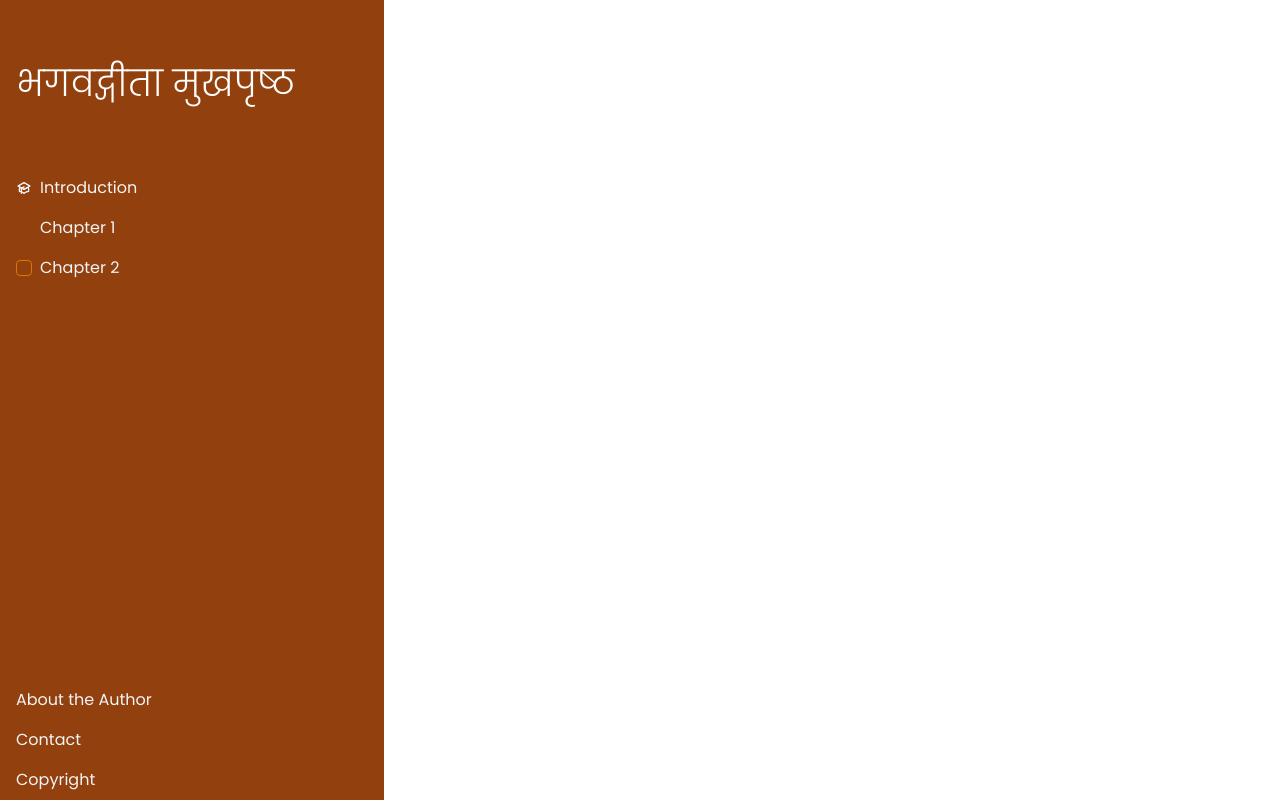
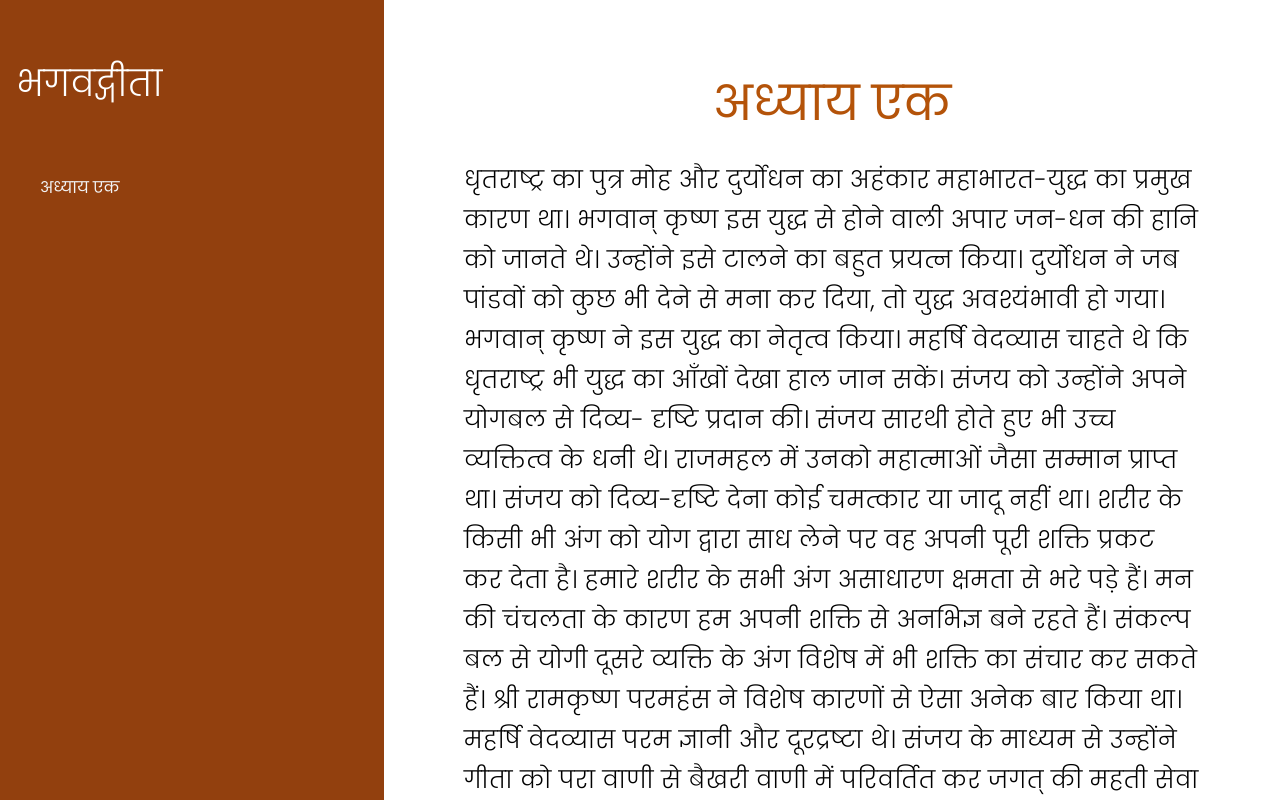
Before and after one commit to sarlahooda/sarlahooda.github.io, a Nuxt app: page /chapter/1 in a window 1280 px wide. Shown: the top 800 px of the page. Built offline with nearby package versions, Linux system fonts and the light colour scheme.

Commit message:
first content

```diff
--- a/layouts/default.vue
+++ b/layouts/default.vue
@@ -12,7 +12,7 @@
           href="#"
           class="block p-4 text-white font-bold whitespace-nowrap truncate"
         >
-          भगवद्गीता मुखपृष्ठ
+          भगवद्गीता
         </a>
 
         <label
@@ -96,12 +96,12 @@
           >
 
             <span class="text-4xl font-light whitespace-nowrap truncate py-10"
-              >भगवद्गीता मुखपृष्ठ</span
+              >भगवद्गीता</span
             >
           </a>
 
           <nav data-dev-hint="main navigation">
-            <a
+            <!-- <a
               href="#"
               class="
                 flex
@@ -134,9 +134,9 @@
                 />
               </svg>
               <span>Introduction</span>
-            </a>
+            </a> -->
             <a
-              href="/about"
+              href="/chapter/1"
               class="
                 flex
                 items-center
@@ -149,9 +149,9 @@
                 hover:text-white
               "
             >
-              <span class="ml-6">Chapter 1</span>
+              <span class="ml-6">अध्याय एक</span>
             </a>
-            <a
+            <!-- <a
               href="#"
               class="
                 flex
@@ -179,7 +179,7 @@
                 "
               ></span>
               <span>Chapter 2</span>
-            </a>
+            </a> -->
           </nav>
         </div>
 
--- /dev/null
+++ b/pages/chapter/1/index.vue
@@ -0,0 +1,61 @@
+<template>
+<div class="container mx-auto p-20 ">
+  <h1 class="text-5xl text-center pb-8 text-yellow-700">अध्याय एक</h1>
+  <p class="text-2xl leading-10 font-light tracking-wide">
+   धृतराष्ट्र का पुत्र मोह और दुर्योधन का अहंकार महाभारत-युद्ध का प्रमुख कारण था। भगवान्
+कृष्ण इस युद्ध से होने वाली अपार जन-धन की हानि को जानते थे। उन्होंने इसे टालने का
+बहुत प्रयत्न किया। दुर्योधन ने जब पांडवों को कुछ भी देने से मना कर दिया, तो युद्ध
+अवश्यंभावी हो गया। भगवान् कृष्ण ने इस युद्ध का नेतृत्व किया। महर्षि वेदव्यास चाहते थे
+कि धृतराष्ट्र भी युद्ध का आँखों देखा हाल जान सकें। संजय को उन्होंने अपने योगबल से दिव्य-
+दृष्टि प्रदान की। संजय सारथी होते हुए भी उच्च व्यक्तित्व के धनी थे। राजमहल में उनको
+महात्माओं जैसा सम्मान प्राप्त था। संजय को दिव्य-दृष्टि देना कोई चमत्कार या जादू नहीं था।
+शरीर के किसी भी अंग को योग द्वारा साध लेने पर वह अपनी पूरी शक्ति प्रकट कर देता है।
+हमारे शरीर के सभी अंग असाधारण क्षमता से भरे पड़े हैं। मन की चंचलता के कारण हम
+अपनी शक्ति से अनभिज्ञ बने रहते हैं। संकल्प बल से योगी दूसरे व्यक्ति के अंग विशेष में भी
+शक्ति का संचार कर सकते हैं। श्री रामकृष्ण परमहंस ने विशेष कारणों से ऐसा अनेक बार
+किया था। महर्षि वेदव्यास परम ज्ञानी और दूरद्रष्टा थे। संजय के माध्यम से उन्होंने गीता को
+परा वाणी से बैखरी वाणी में परिवर्तित कर जगत् की महती सेवा की।
+  </p>
+  <h3 class="text-2xl text-center leading-10 text-yellow-700 py-10">धृतराष्ट्र की मति मोह, ममता ने घेरी,<br>
+कुरुक्षेत्र में बज उठे शंख, नगाड़े, रणभेरी। - 1</h3>
+<p class="text-2xl leading-10 font-light tracking-wide">
+  धृतराष्ट्र ने संजय से पूछा–&quot;मेरे पुत्रों ने और पांडु के पुत्रों ने युद्धभूमि में क्या किया?” धृतराष्ट्र
+को अपने दिवंगत भाई के पुत्रों का हालचाल पहले जानना चाहिए था, परंतु उन्हें तो अपने ही
+पुत्रों की चिंता थी। भारतीय संस्कृति में त्याग को सर्वोपरि स्थान दिया गया है। भगवान्
+महावीर जब घर छोड़कर तप के लिए जाने लगे, तो उनके भाई नन्दिवर्धन ने उनके हिस्से की
+संपत्ति भी उनको दे दी, जिसे महावीर ने दीन-दुखियों में बाँट दिया। नन्दिवर्धन की जरा भी
+इच्छा नहीं थी कि वह छोटे भाई का भाग दबा लें। <br><br>
+गीता का यह प्रथम श्लोक आज के जनमानस पर भी लागू होता है। कर चोरी, भ्रष्टाचार,
+रिश्वतखोरी, कालाधन जैसी बुराइयों का कारण दुर्योधन जैसी लोभवृत्ति ही है। एक राष्ट्र का
+दूसरे राष्ट्र को परमाणु-शक्ति के इस्तेमाल की धमकी देना अहंकार का प्रदर्शन है। बड़े-बड़े
+ज्ञानी और विद्वान् भी धृतराष्ट्र की तरह पुत्र मोह और दुर्योधन की तरह लोभ के चंगुल में फँसे
+देखे जा सकते हैं। धृतराष्ट्र के प्रश्न का उत्तर देते हुए संजय बोले–
+</p>
+<h3 class="text-2xl text-center leading-10 text-yellow-700 py-10">पांडव सेना संगठित सारी,<br>
+दुर्योधन को चिंता भारी। - 2 <br><br>मधुर वचनों से द्रोण लुभाया,<br>
+अपनेपन का भाव जताया। - 3</h3>
+<p class="text-2xl leading-10 font-light tracking-wide">इसके पश्चात् पांडवों की ‘वज्र-व्यूह’ में खड़ी हुई सेना को देखकर दुर्योधन गुरु द्रोणाचार्य के
+पास जाते हैं। पांडवों की ‘वज्र-व्यूह’ में खड़ी हुई संगठित और एकमत सेना को देखकर दुर्योधन को भय
+लगा। अपने भय और कमजोरी को छिपाने के लिए वह गुरु द्रोणाचार्य के पास गया। अनीति
+की राह पर चलने वाले व्यक्ति दुर्योधन की तरह दुर्बल मन वाले होते हैं। सिंह के समान निडर
+तो सत्यनिष्ठ होते हैं।<br><br>दुर्योधन ने जान बूझकर गुरु द्रोणाचार्य को धृष्टद्युम्न का स्मरण कराया। महाभारत
+(आदिपर्व/चैत्रपर्व) में द्रोणाचार्य और धृष्टद्युम्न के पिता राजा द्रुपद के बैर की कथा है। राजा
+द्रुपद ने गुरु द्रोणाचार्य से अपने अपमान का बदला लेने के लिए मुनि याज से यज्ञ कराया,
+उसी यज्ञ के अग्नि-कुंड से द्रोणाचार्य के वध के लिए धृष्टद्युम्न का जन्म हुआ था। दुर्योधन पुरानी
+दुश्मनी याद दिलाकर द्रोणाचार्य को पूरी तरह अपने पक्ष में करना चाहता था, क्योंकि
+द्रोणाचार्य को पांडवों से, विशेषकर अर्जुन से बहुत स्नेह था। दुर्जन अपने पक्ष को मजबूत करने
+के लिए सभी दाँवपेंच खेलते हैं। हम अपनी रोजमर्रा की जिंदगी में ऐसे अनेक लोगों को देख
+सकते हैं। ये सज्जनों की बुद्धि को भी हर लेते हैं। धन, पद को पाने के लिए ये कुछ भी कर
+गुजरने के लिए तैयार रहते हैं। भयभीत दुर्योधन अब द्रोणाचार्य के साथ पांडव सेना का
+निरीक्षण करता है।</p>
+<p class="text-2xl leading-10 font-light tracking-wide"></p>
+<p class="text-2xl leading-10 font-light tracking-wide"></p>
+<p class="text-2xl leading-10 font-light tracking-wide"></p>
+<p class="text-2xl leading-10 font-light tracking-wide"></p>
+<p class="text-2xl leading-10 font-light tracking-wide"></p>
+<p class="text-2xl leading-10 font-light tracking-wide"></p>
+<p class="text-2xl leading-10 font-light tracking-wide"></p>
+<p class="text-2xl leading-10 font-light tracking-wide"></p>
+</div>
+
+</template>
--- /dev/null
+++ b/pages/chapter/2/index.vue
@@ -0,0 +1,8 @@
+<template>
+<div>
+  <h1>2</h1>
+  <NuxtLink to="/">Home page</NuxtLink>
+  <NuxtLink to="/about">About page</NuxtLink>
+</div>
+
+</template>
```
